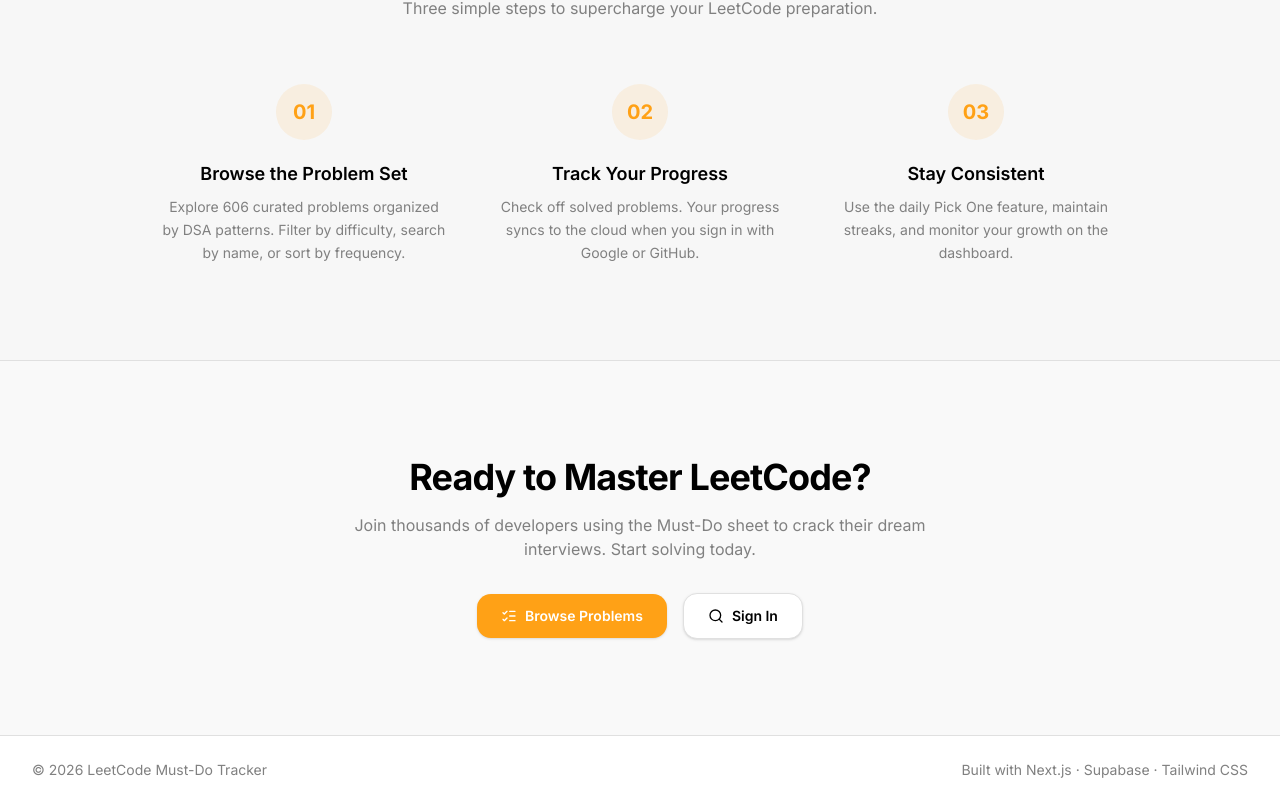
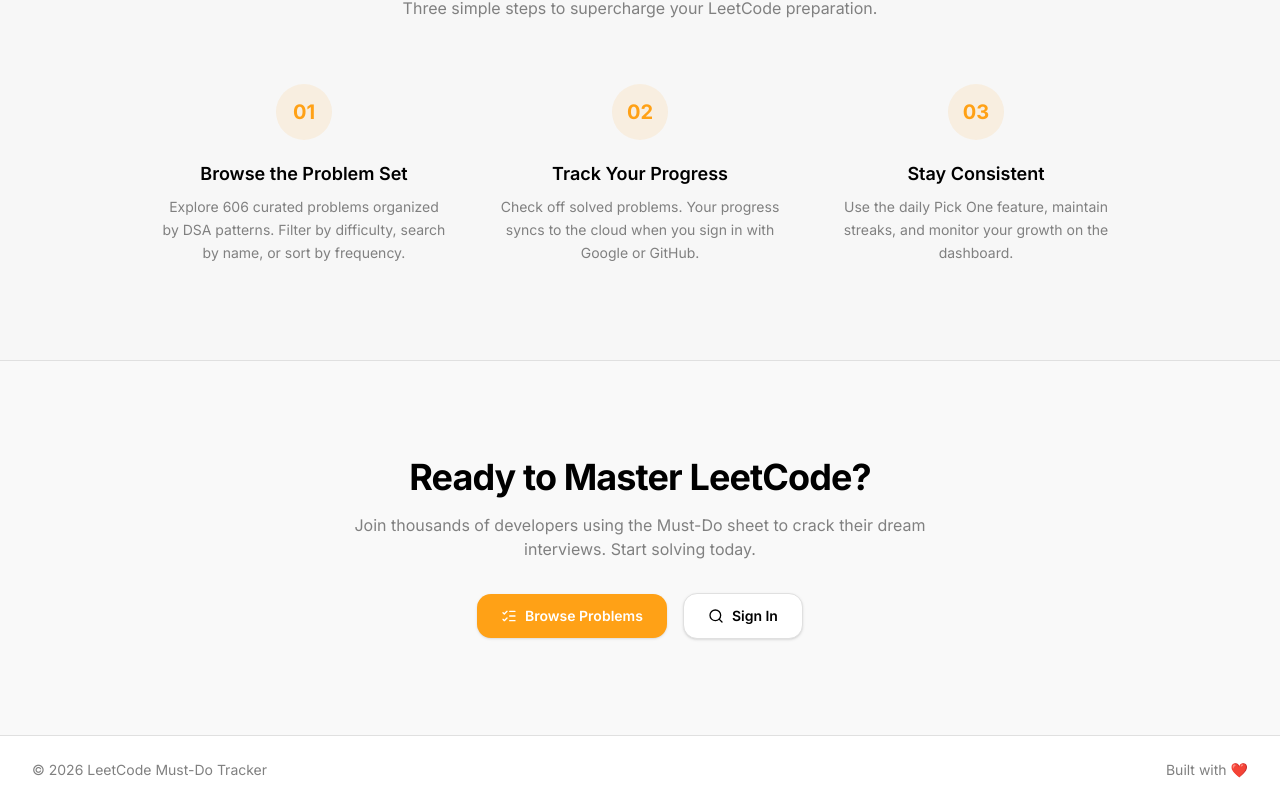
Before and after one commit to ashutosh-naik/leetcode-must-do-sheet, a Next.js app: page / in a window 1280 px wide. Shown: the part 1863-2667 px from the top of the page. Built offline with nearby package versions, Linux system fonts and the light colour scheme; no server answers.

Commit message:
Important tag added

```diff
--- a/src/components/layout/app-layout.tsx
+++ b/src/components/layout/app-layout.tsx
@@ -145,7 +145,7 @@
           <footer className="border-t border-border bg-background/80 backdrop-blur-sm">
             <div className="mx-auto max-w-7xl px-4 sm:px-6 lg:px-8 py-4 sm:py-6 flex flex-col sm:flex-row items-center justify-between gap-2 text-[11px] sm:text-sm text-muted-foreground">
               <p>&copy; {new Date().getFullYear()} LeetCode Must-Do Tracker</p>
-              <p>Built with Next.js &middot; Supabase &middot; Tailwind CSS</p>
+              <p>Built with ❤️</p>
             </div>
           </footer>
 
```
